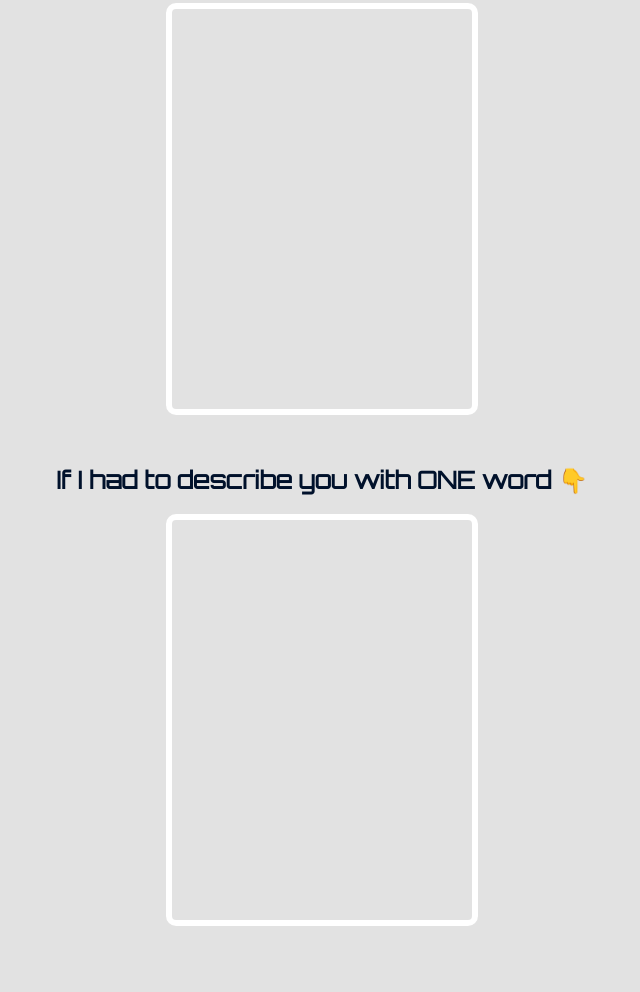
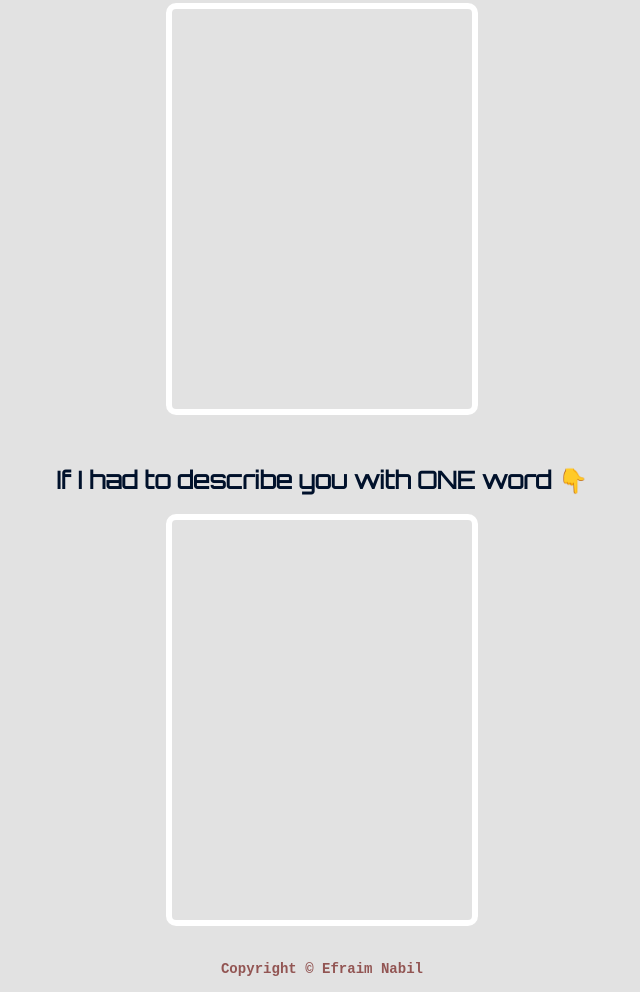
Before and after one commit to efraimnabil/Birthday-Gift, a plain HTML site: page index.html in a window 1280 px wide. Shown: the part 1237-2229 px from the top of the page, without its empty margins (318-958 px from the left). Before the commit the page ends 2171 px from the top, so only its background shows below. Drawn offline with Linux system fonts and the light colour scheme.

Commit message:
add copyright

```diff
--- a/index.html
+++ b/index.html
@@ -26,5 +26,8 @@
         <h2 class="gift-title"> If I had to describe you with ONE word 👇 </h2>
         <div class="gift-img" id="genius"></div>
     </div>
+    <div class = "Copyright">
+        <h3> Copyright © <a href="https://www.linkedin.com/in/efraimnabil/" target="_blank" > </a> Efraim Nabil </a> </h3>
+    </div>
 </body>
 </html>
--- a/style.css
+++ b/style.css
@@ -100,3 +100,16 @@ h1:hover{
     border : 8px solid #925553;
     border-radius: 30px;
 }
+
+.Copyright{
+    font-family: 'Courier New', Courier, monospace;
+    margin-top: 35px;
+    font-size: 12px;
+    color: #925553;
+}
+
+.Copyright:hover{
+    margin-top: 15px;
+    font-size: 18px;
+    color: #00112B;
+}
```
